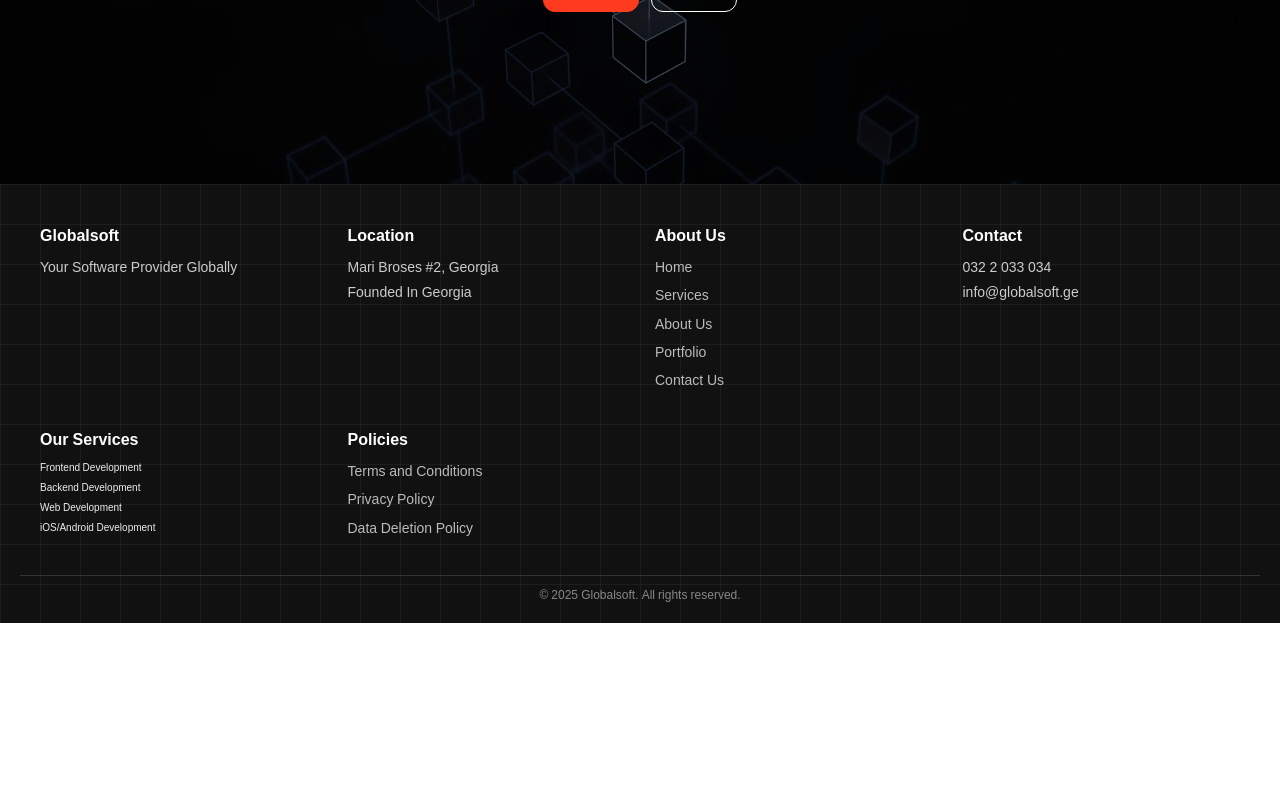
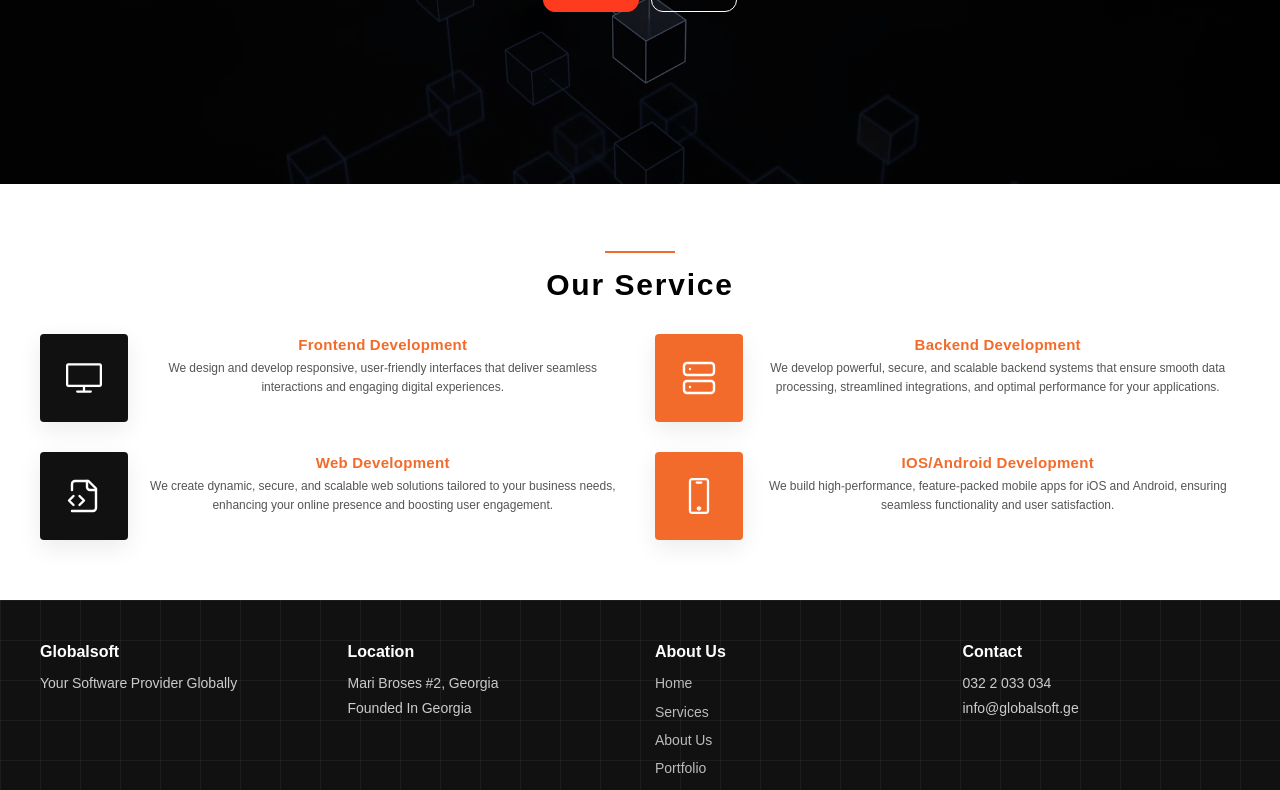
Before and after one commit to ananotopuria/globalSoft, a React (Vite) app: page / in a window 1280 px wide. Shown: the part 715-1505 px from the top of the page. Before the commit the page ends 1338 px from the top, so only its background shows below. Built offline with nearby package versions, Linux system fonts and the light colour scheme.

Commit message:
feat(home): add services section

```diff
--- /dev/null
+++ b/src/components/HomePageComponents/ServicesSection/index.tsx
@@ -0,0 +1,60 @@
+import { useTranslation } from "react-i18next";
+import { FiServer } from "react-icons/fi";
+import { SlScreenDesktop } from "react-icons/sl";
+import { SlScreenSmartphone } from "react-icons/sl";
+
+import { LuFileCode2 } from "react-icons/lu";
+
+import {
+  Section,
+  HeadingWrap,
+  Grid,
+  Item,
+  IconBox,
+  Title,
+  Text,
+  Div,
+} from "./styles";
+
+type ServiceItem = { title: string; body: string };
+
+function ServicesSection() {
+  const { t } = useTranslation();
+
+  const raw = t("pages.home.services.items", { returnObjects: true });
+  const services: ServiceItem[] = Array.isArray(raw)
+    ? (raw as ServiceItem[])
+    : [];
+
+  const icons = [
+    <SlScreenDesktop />,
+    <FiServer />,
+    <LuFileCode2 />,
+    <SlScreenSmartphone />,
+  ];
+
+  return (
+    <Section aria-labelledby="our-services">
+      <HeadingWrap>
+        <div className="rule" />
+        <h2 id="our-services">{t("pages.home.services.title")}</h2>
+      </HeadingWrap>
+
+      <Grid>
+        {services.map((item, i) => (
+          <Item key={i}>
+            <IconBox $variant={i % 2 === 0 ? "dark" : "accent"}>
+              {icons[i % icons.length]}
+            </IconBox>
+            <Div>
+              <Title>{item.title}</Title>
+              <Text>{item.body}</Text>
+            </Div>
+          </Item>
+        ))}
+      </Grid>
+    </Section>
+  );
+}
+
+export default ServicesSection;
--- /dev/null
+++ b/src/components/HomePageComponents/ServicesSection/styles.ts
@@ -0,0 +1,100 @@
+import styled from "styled-components";
+
+export type IconVariant = "dark" | "accent";
+
+export const Section = styled.section`
+  padding: 6rem 1.5rem;
+  text-align: center;
+`;
+
+export const HeadingWrap = styled.div`
+  margin-bottom: 3rem;
+  h2 {
+    font-size: clamp(2rem, 5vw, 3rem);
+    letter-spacing: 0.06em;
+    font-weight: 800;
+  }
+  .rule {
+    width: 70px;
+    height: 2px;
+    background: #f36b2a;
+    margin: 0.75rem auto 1rem;
+  }
+`;
+
+export const Grid = styled.div`
+  max-width: 1200px;
+  margin: 0 auto;
+  display: grid;
+  gap: 3rem;
+  grid-template-columns: 1fr;
+  align-items: start;
+
+  @media (min-width: 900px) {
+    grid-template-columns: 1fr 1fr;
+  }
+`;
+
+export const Item = styled.article`
+  display: grid;
+  grid-template-columns: 88px 1fr;
+  gap: 1.25rem;
+  align-items: start;
+
+  @media (max-width: 480px) {
+    grid-template-columns: 68px 1fr;
+  }
+`;
+
+type IconBoxProps = { $variant?: IconVariant };
+
+export const IconBox = styled.div.withConfig({
+  shouldForwardProp: (prop) => prop !== "$variant",
+})<IconBoxProps>`
+  width: 88px;
+  height: 88px;
+  display: grid;
+  place-items: center;
+  border-radius: 4px;
+  background: ${({ $variant }) => ($variant === "dark" ? "#111" : "#f36b2a")};
+  color: #fff;
+  transition: transform 0.2s ease;
+  box-shadow: 0 8px 24px rgba(0, 0, 0, 0.08);
+
+  svg {
+    width: 36px;
+    height: 36px;
+    stroke-width: 1.6;
+  }
+
+  @media (max-width: 480px) {
+    width: 68px;
+    height: 68px;
+    svg {
+      width: 28px;
+      height: 28px;
+    }
+  }
+`;
+
+export const Title = styled.h3`
+  margin: 0 0 0.4rem 0;
+  font-size: 1.5rem;
+  font-weight: 700;
+  letter-spacing: 0.02em;
+  color: #f36b2a;
+`;
+
+export const Text = styled.p`
+  margin: 0;
+  color: #555;
+  line-height: 1.6;
+  font-size: 1.2rem;
+`;
+
+export const Div = styled.div`
+  display: flex;
+  flex-direction: column;
+  align-items: center;
+  justify-content: center;
+`;
--- a/src/components/HomePageComponents/index.tsx
+++ b/src/components/HomePageComponents/index.tsx
@@ -1,9 +1,11 @@
 import Hero from "./Hero";
+import ServicesSection from "./ServicesSection";
 
 function HomePageComponents() {
   return (
     <main>
       <Hero />
+      <ServicesSection />
     </main>
   );
 }
--- a/src/locales/en/translation.json
+++ b/src/locales/en/translation.json
@@ -48,6 +48,27 @@
         "companyBody": "Founded in 2010, GlobalSoft (ID: 400006051) was established with a clear vision: to make your dreams and ambitions come true in a realistic, streamlined, and innovative way. Our mission is to contribute to local innovation and the broader technological ecosystem, while proudly supporting the global export of Georgian services. From full-cycle web and mobile app development to custom systems and reliable IT support, we offer comprehensive tech solutions. At the heart of our work are our values: fairness, professionalism, and affordability. With proven expertise in system architecture, design-oriented thinking, and complex solution engineering, we deliver tailored, high-quality results aligned with each client’s unique goals.",
         "ctaPortfolio": "See our work",
         "ctaContact": "Contact us"
+      },
+      "services": {
+        "title": "Our Service",
+        "items": [
+          {
+            "title": "Frontend Development",
+            "body": "We design and develop responsive, user-friendly interfaces that deliver seamless interactions and engaging digital experiences."
+          },
+          {
+            "title": "Backend Development",
+            "body": "We develop powerful, secure, and scalable backend systems that ensure smooth data processing, streamlined integrations, and optimal performance for your applications."
+          },
+          {
+            "title": "Web Development",
+            "body": "We create dynamic, secure, and scalable web solutions tailored to your business needs, enhancing your online presence and boosting user engagement."
+          },
+          {
+            "title": "IOS/Android Development",
+            "body": "We build high-performance, feature-packed mobile apps for iOS and Android, ensuring seamless functionality and user satisfaction."
+          }
+        ]
       }
     },
     "whatWeDo": {
--- a/src/locales/ka/translation.json
+++ b/src/locales/ka/translation.json
@@ -48,6 +48,27 @@
         "companyBody": "გლობალსოფტ საქართველო (ი/ნ: 400006051) 2010 წელს მკაფიო მიზნით დაარსდა — რეალისტური, გამარტივებული და ინოვაციური ტექნიკური მომსახურებით თქვენი მიზნებისა და ამბიციების რეალობად ქცევა. ჩვენი მისიაა წვლილი შევიტანოთ ადგილობრივი ინოვაციებისა და ტექნოლოგიური ეკოსისტემის განვითარებაში და ვუჭერთ მხარს ქართული სერვისების გლობალურ ექსპორტს. ვებ და მობილური აპლიკაციების სრულ ციკლს, ჩვენზე მორგებულ სისტემებსა და საიმედო IT მხარდაჭერას ვთავაზობთ. ჩვენი მუშაობის ქვაკუთხედი ღირებულებებია: სამართლიანობა, პროფესიონალიზმი და ხელმისაწვდომობა. სისტემური არქიტექტურის გამოცდილებით, დიზაინზე ორიენტირებული აზროვნებით და რთული გადაწყვეტილებების ინჟინერიით ვთავაზობთ მაღალი ხარისხის, თქვენზე მორგებულ შედეგებს.",
         "ctaPortfolio": "ჩვენი ნამუშევრები",
         "ctaContact": "დაგვიკავშირდით"
+      },
+      "services": {
+        "title": "ჩვენი სერვისები",
+        "items": [
+          {
+            "title": "Frontend Development",
+            "body": "მომხმარებლის კომფორტზე ორიენტირებული მოსახერხებელი ინტერფეისის შექმნა და განვითარება, რაც უზრუნველყოფს თქვენსა და მომხმარებელს შორის უწყვეტ, შეუფერხებელ ინტერაქციას."
+          },
+          {
+            "title": "Backend Development",
+            "body": "მასშტაბური და დაცული Backend სისტემების განვითარება, რომელიც მონაცემთა ეფექტურად, საიმედოდ და სწრაფად დამუშავებისა და აპლიკაციების სრული ოპტიმიზაციის გარანტიას გაძლევთ."
+          },
+          {
+            "title": "Web Development",
+            "body": "თქვენს ბიზნესზე მორგებული დინამიური, დაცული და ოპტიმალური ვებ აპლიკაციების განვითარება გეხმარებათ ბიზნესის ხილვადობისა და მომხმარებლთა ჩართულობის გაზრდაში."
+          },
+          {
+            "title": "IOS/Android Development",
+            "body": "მაღალი ხარისხის, მრავალფუნქციური iOS და Android აპლიკაციების შექმნა და განვითარება - ჩვენ უზრუნველვყოფთ აპლიკაციების შეუფერხებელ ფუნქციონირებასა და მომხმარებლის კმაყოფილებას."
+          }
+        ]
       }
     },
     "whatWeDo": {
```
